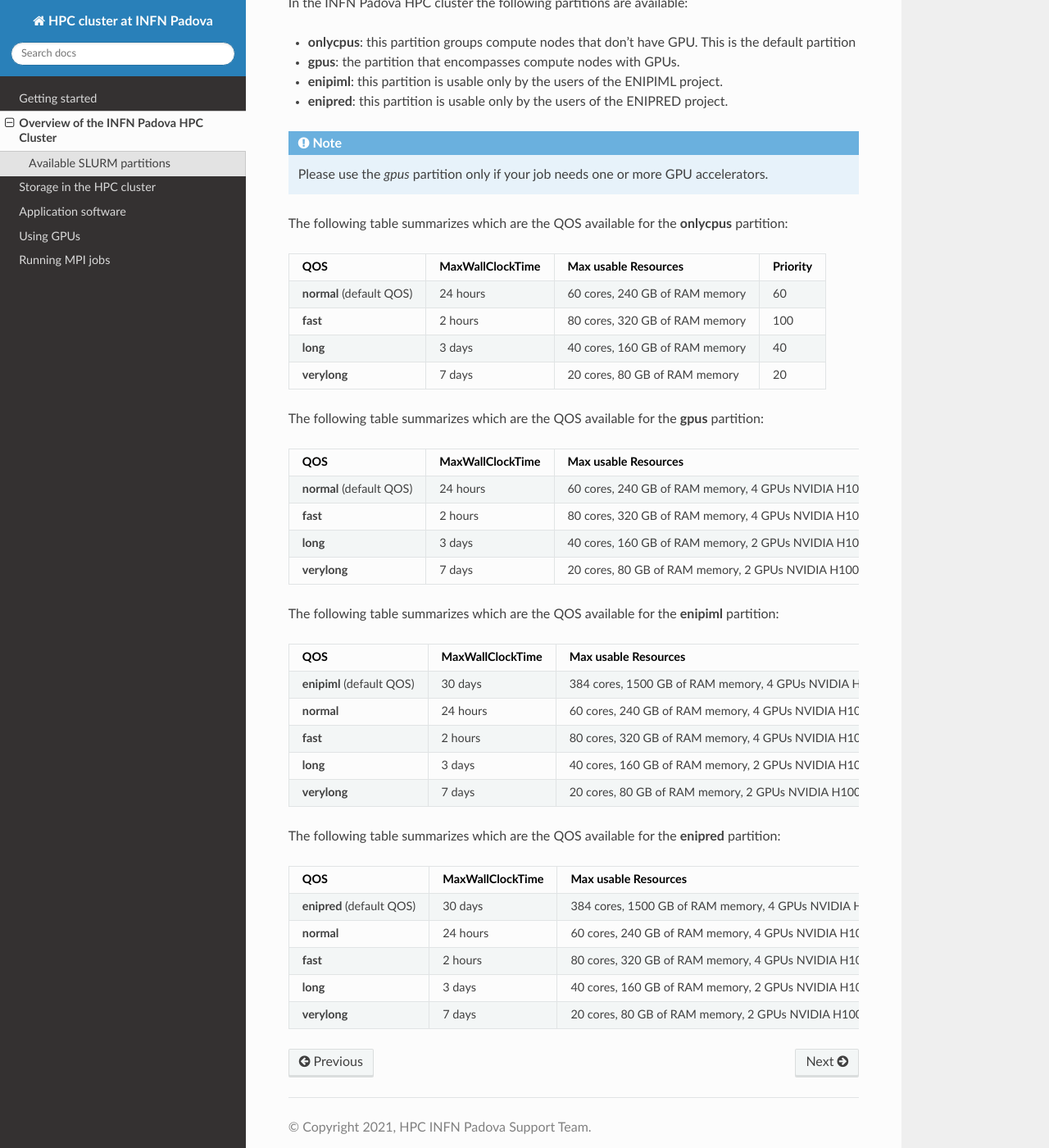
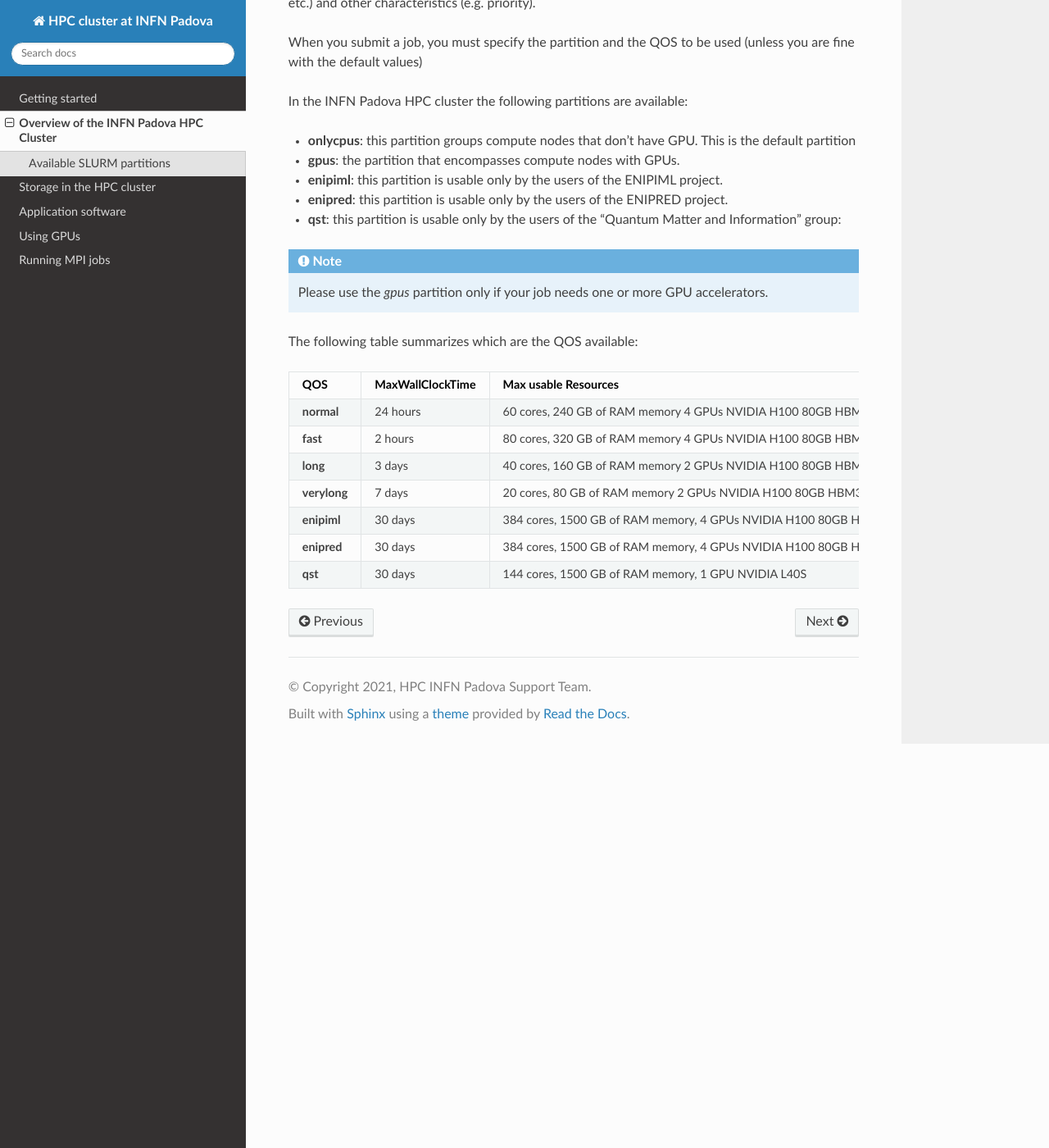
Before and after one commit to marcoverl/HPCPadovaUserGuide, a Sphinx documentation site: the page built from docs/source/cluster.rst, in a window 1280 px wide and 1400 px high, scrolled down 656 px. Shown: the whole window at 82% size. Built offline with Sphinx 7.4.7 and the Read the Docs theme 3.1.0, drawn with Linux system fonts in a browser that asks for light colours; some of the changed text lies outside the part shown.

Commit message:
QST e altri miglioramenti

```diff
--- a/docs/source/cluster.rst
+++ b/docs/source/cluster.rst
@@ -8,7 +8,14 @@
 *  6 CPU-GPU nodes cld-ter-gpu-01..06: each node has 2 AMD EPYC 9654 processors
    (192 Cores, 384 threads in total), 1.5 TB of RAM and 4 NVIDIA H100 80GB HBM3 GPUs
 
-The nodes are interconnected through a high bandwith, low latency Infiniband network.
+These nodes are interconnected through a high bandwith, low latency Infiniband network.
+
+The cluster also integrates a server owned by the the "Quantum Matter and
+Information" group:
+
+* a node (cld-dfa-gpu-06) with 2 Intel Xeon Platinum 8452Y processors
+  y(72 cores, 144 threads), 1.5 TB
+  of RAM and 1 NVIDIA L40S GPU.
 
 Such resources are managed through the SLURM resource manager.
 
@@ -31,6 +38,8 @@
 * **gpus**: the partition that encompasses compute nodes with GPUs.
 * **enipiml**: this partition is usable only by the users of the ENIPIML project.
 * **enipred**: this partition is usable only by the users of the ENIPRED project.
+* **qst**: this partition is usable only by the users of the "Quantum Matter
+  and Information" group:
 
 
 .. NOTE ::
@@ -38,82 +47,32 @@
    Please use the `gpus` partition only if your job needs one or more GPU accelerators.
 
 
-The following table summarizes which are the QOS available for the **onlycpus** partition:
+The following table summarizes which are the QOS available:
 
 
-+--------------------------+------------------+--------------------------------+----------+
-| QOS                      | MaxWallClockTime | Max usable Resources           | Priority |
-+==========================+==================+================================+==========+
-| **normal** (default QOS) | 24 hours         | 60 cores, 240 GB of RAM memory | 60       |
-+--------------------------+------------------+--------------------------------+----------+
-| **fast**                 | 2 hours          | 80 cores, 320 GB of RAM memory | 100      |
-+--------------------------+------------------+--------------------------------+----------+
-| **long**                 | 3 days           | 40 cores, 160 GB of RAM memory | 40       |
-+--------------------------+------------------+--------------------------------+----------+
-| **verylong**             | 7 days           | 20 cores, 80 GB of RAM memory  | 20       |
-+--------------------------+------------------+--------------------------------+----------+
-
-The following table summarizes which are the QOS available for the **gpus** partition:
 
 
-+--------------------------+------------------+---------------------------------+----------+
-| QOS                      | MaxWallClockTime | Max usable Resources            | Priority |
-+==========================+==================+=================================+==========+
-| **normal** (default QOS) | 24 hours         | 60 cores, 240 GB of RAM memory, | 60       |
-|                          |                  | 4 GPUs NVIDIA H100 80GB HBM3    |          |
-+--------------------------+------------------+---------------------------------+----------+
-| **fast**                 | 2 hours          | 80 cores, 320 GB of RAM memory, | 100      |
-|                          |                  | 4 GPUs NVIDIA H100 80GB HBM3    |          |
-+--------------------------+------------------+---------------------------------+----------+
-| **long**                 | 3 days           | 40 cores, 160 GB of RAM memory, | 40       |
-|                          |                  | 2 GPUs NVIDIA H100 80GB HBM3    |          |
-+--------------------------+------------------+---------------------------------+----------+
-| **verylong**             | 7 days           | 20 cores, 80 GB of RAM memory,  | 20       |
-|                          |                  | 2 GPUs NVIDIA H100 80GB HBM3    |          |
-+--------------------------+------------------+---------------------------------+----------+
-
-
-The following table summarizes which are the QOS available for the **enipiml** partition:
-
-
-+---------------------------+------------------+-----------------------------------+----------+
-| QOS                       | MaxWallClockTime | Max usable Resources              | Priority |
-+===========================+==================+===================================+==========+
-| **enipiml** (default QOS) | 30 days          | 384 cores, 1500 GB of RAM memory, | 60       |
-|                           |                  | 4 GPUs NVIDIA H100 80GB HBM3      |          |
-+---------------------------+------------------+-----------------------------------+----------+
-| **normal**                | 24 hours         | 60 cores, 240 GB of RAM memory,   | 60       |
-|                           |                  | 4 GPUs NVIDIA H100 80GB HBM3      |          |
-+---------------------------+------------------+-----------------------------------+----------+
-| **fast**                  | 2 hours          | 80 cores, 320 GB of RAM memory,   | 100      |
-|                           |                  | 4 GPUs NVIDIA H100 80GB HBM3      |          |
-+---------------------------+------------------+-----------------------------------+----------+
-| **long**                  | 3 days           | 40 cores, 160 GB of RAM memory,   | 40       |
-|                           |                  | 2 GPUs NVIDIA H100 80GB HBM3      |          |
-+---------------------------+------------------+-----------------------------------+----------+
-| **verylong**              | 7 days           | 20 cores, 80 GB of RAM memory,    | 20       |
-|                           |                  | 2 GPUs NVIDIA H100 80GB HBM3      |          |
-+---------------------------+------------------+-----------------------------------+----------+
-
-
-The following table summarizes which are the QOS available for the **enipred** partition:
-
-
-+---------------------------+------------------+-----------------------------------+----------+
-| QOS                       | MaxWallClockTime | Max usable Resources              | Priority |
-+===========================+==================+===================================+==========+
-| **enipred** (default QOS) | 30 days          | 384 cores, 1500 GB of RAM memory, | 60       |
-|                           |                  | 4 GPUs NVIDIA H100 80GB HBM3      |          |
-+---------------------------+------------------+-----------------------------------+----------+
-| **normal**                | 24 hours         | 60 cores, 240 GB of RAM memory,   | 60       |
-|                           |                  | 4 GPUs NVIDIA H100 80GB HBM3      |          |
-+---------------------------+------------------+-----------------------------------+----------+
-| **fast**                  | 2 hours          | 80 cores, 320 GB of RAM memory,   | 100      |
-|                           |                  | 4 GPUs NVIDIA H100 80GB HBM3      |          |
-+---------------------------+------------------+-----------------------------------+----------+
-| **long**                  | 3 days           | 40 cores, 160 GB of RAM memory,   | 40       |
-|                           |                  | 2 GPUs NVIDIA H100 80GB HBM3      |          |
-+---------------------------+------------------+-----------------------------------+----------+
-| **verylong**              | 7 days           | 20 cores, 80 GB of RAM memory,    | 20       |
-|                           |                  | 2 GPUs NVIDIA H100 80GB HBM3      |          |
-+---------------------------+------------------+-----------------------------------+----------+
++--------------------------+------------------+-----------------------------------+----------+----------------------------------------------+
+| QOS                      | MaxWallClockTime | Max usable Resources              | Priority | Notes                                        |
++==========================+==================+===================================+==========+==============================================+
+| **normal**               | 24 hours         | 60 cores, 240 GB of RAM memory    | 60       | Default QoS for onlycpus and gpus partition  |
+|                          |                  | 4 GPUs NVIDIA H100 80GB HBM3      |          |                                              |
++--------------------------+------------------+-----------------------------------+----------+----------------------------------------------+
+| **fast**                 | 2 hours          | 80 cores, 320 GB of RAM memory    | 100      |                                              |
+|                          |                  | 4 GPUs NVIDIA H100 80GB HBM3      |          |                                              |
++--------------------------+------------------+-----------------------------------+----------+----------------------------------------------+
+| **long**                 | 3 days           | 40 cores, 160 GB of RAM memory    | 40       |                                              |
+|                          |                  | 2 GPUs NVIDIA H100 80GB HBM3      |          |                                              |
++--------------------------+------------------+-----------------------------------+----------+----------------------------------------------+
+| **verylong**             | 7 days           | 20 cores, 80 GB of RAM memory     | 20       |                                              |
+|                          |                  | 2 GPUs NVIDIA H100 80GB HBM3      |          |                                              |
++--------------------------+------------------+-----------------------------------+----------+----------------------------------------------+
+| **enipiml**              | 30 days          | 384 cores, 1500 GB of RAM memory, | 60       | Default QoS for the enipiml partition        |
+|                          |                  | 4 GPUs NVIDIA H100 80GB HBM3      |          |                                              |
++--------------------------+------------------+-----------------------------------+----------+----------------------------------------------+
+| **enipred**              | 30 days          | 384 cores, 1500 GB of RAM memory, | 60       | Default QoS for the enipred partition        |
+|                          |                  | 4 GPUs NVIDIA H100 80GB HBM3      |          |                                              |
++--------------------------+------------------+-----------------------------------+----------+----------------------------------------------+
+| **qst**                  | 30 days          | 144 cores, 1500 GB of RAM memory, | 60       | Default QoS for the qst partition            |
+|                          |                  | 1 GPU NVIDIA L40S                 |          |                                              |
++--------------------------+------------------+-----------------------------------+----------+----------------------------------------------+
--- a/docs/source/conf.py
+++ b/docs/source/conf.py
@@ -6,8 +6,8 @@
 copyright = '2021, HPC INFN Padova Support Team'
 author = 'HPC INFN Padova Support Team'
 
-release = '0.9'
-version = '0.9.0'
+release = '0.10'
+version = '0.10.0'
 
 # -- General configuration
 
```
Also changed, not shown: docs/source/gpu.rst (+20 -0 lines).
